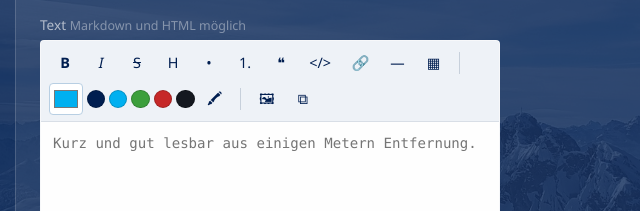
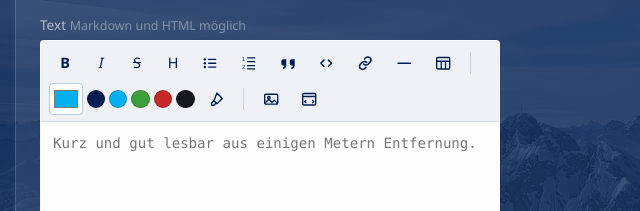
Before and after one commit to KnowledgeMonkey/infoscreen_prototype, a website: page dashboard/dashboard.html in a window 1280 px wide. Both pictures are taken after a click on the link "Mitteilungen & Termine". Shown: the part 291-502 px from the top of the page, 273-913 px from the left. Drawn offline with Linux system fonts and the light colour scheme; no server answers; files whose address does not match are found by name; a web font is replaced by a local one.

Commit message:
Super Duper fix hoffentlich geht er

```diff
--- a/dashboard/dashboard.html
+++ b/dashboard/dashboard.html
@@ -5,7 +5,7 @@
     <meta name="viewport" content="width=device-width, initial-scale=1.0">
     <meta http-equiv="Cache-Control" content="no-store">
     <title>Infoscreen – Dashboard</title>
-    <link rel="stylesheet" href="stylesheets/dashboard.css?v=14">
+    <link rel="stylesheet" href="stylesheets/dashboard.css?v=15">
 </head>
 <body>
     <nav class="sidebar">
@@ -264,8 +264,8 @@
 
     <script src="/vendor/marked.js"></script>
     <script src="/vendor/purify.js"></script>
-    <script src="/shared/inhalt.js?v=14"></script>
-    <script src="scripts/dashboard.js?v=14"></script>
-    <script src="scripts/editor.js?v=14"></script>
+    <script src="/shared/inhalt.js?v=15"></script>
+    <script src="scripts/dashboard.js?v=15"></script>
+    <script src="scripts/editor.js?v=15"></script>
 </body>
 </html>
--- a/dashboard/scripts/dashboard.js
+++ b/dashboard/scripts/dashboard.js
@@ -198,7 +198,10 @@ async function ladeDateien() {
 
     data.ordner.forEach(name => {
         const row = document.createElement('tr');
-        row.innerHTML = `<td class="folder-row">📁 ${escapeText(name)}</td><td>Ordner</td><td>-</td><td></td>`;
+        row.innerHTML = `<td class="folder-row">
+            <svg viewBox="0 0 24 24" class="ordner-icon" aria-hidden="true">
+                <path d="M3 6.5A1.5 1.5 0 0 1 4.5 5h4l2 2h9A1.5 1.5 0 0 1 21 8.5v9A1.5 1.5 0 0 1 19.5 19h-15A1.5 1.5 0 0 1 3 17.5z" fill="currentColor"/>
+            </svg>${escapeText(name)}</td><td>Ordner</td><td>-</td><td></td>`;
         row.querySelector('.folder-row').addEventListener('click', () => {
             aktuellerPfad = aktuellerPfad ? aktuellerPfad + '/' + name : name;
             renderBreadcrumb();
--- a/dashboard/scripts/editor.js
+++ b/dashboard/scripts/editor.js
@@ -50,18 +50,37 @@
         aktualisiereVorschau();
     }
 
+    // Gezeichnete Symbole statt Emoji: auf Linux ist oft keine Emoji-Schrift
+    // installiert, dann stuenden hier nur leere Kaestchen.
+    function svg(inhalt, box) {
+        return `<svg viewBox="${box || '0 0 24 24'}" class="werkzeug-icon" aria-hidden="true">${inhalt}</svg>`;
+    }
+
+    const SYMBOL = {
+        zitat: svg('<path d="M9 7H5.5A2.5 2.5 0 0 0 3 9.5v3A2.5 2.5 0 0 0 5.5 15H7c0 1.5-.8 2.4-2 2.8V20c3-.6 4.5-2.6 4.5-5.6V7zm11 0h-3.5A2.5 2.5 0 0 0 14 9.5v3a2.5 2.5 0 0 0 2.5 2.5H18c0 1.5-.8 2.4-2 2.8V20c3-.6 4.5-2.6 4.5-5.6V7z" fill="currentColor"/>'),
+        link: svg('<g fill="none" stroke="currentColor" stroke-width="2" stroke-linecap="round"><path d="M10 13a4 4 0 0 0 5.7.3l2.6-2.6a4 4 0 0 0-5.7-5.7l-1.5 1.5"/><path d="M14 11a4 4 0 0 0-5.7-.3l-2.6 2.6a4 4 0 0 0 5.7 5.7l1.5-1.5"/></g>'),
+        linie: svg('<path d="M4 12h16" stroke="currentColor" stroke-width="2" stroke-linecap="round"/>'),
+        tabelle: svg('<g fill="none" stroke="currentColor" stroke-width="1.8"><rect x="3.5" y="4.5" width="17" height="15" rx="1.5"/><path d="M3.5 9.5h17M9.5 9.5v10M15 9.5v10"/></g>'),
+        liste: svg('<g fill="currentColor"><circle cx="5" cy="7" r="1.6"/><circle cx="5" cy="12" r="1.6"/><circle cx="5" cy="17" r="1.6"/><rect x="9" y="6.2" width="11" height="1.7" rx=".8"/><rect x="9" y="11.2" width="11" height="1.7" rx=".8"/><rect x="9" y="16.2" width="11" height="1.7" rx=".8"/></g>'),
+        nummern: svg('<g fill="currentColor"><text x="2.5" y="9" font-size="7" font-family="sans-serif">1</text><text x="2.5" y="19" font-size="7" font-family="sans-serif">2</text><rect x="9" y="4.2" width="11" height="1.7" rx=".8"/><rect x="9" y="9.2" width="11" height="1.7" rx=".8"/><rect x="9" y="14.2" width="11" height="1.7" rx=".8"/><rect x="9" y="18.5" width="11" height="1.7" rx=".8"/></g>'),
+        marker: svg('<g fill="none" stroke="currentColor" stroke-width="1.8" stroke-linejoin="round"><path d="M13 4l7 7-7 7-4-4z"/><path d="M9 14l-3 3v3h3l3-3"/></g>'),
+        bild: svg('<g fill="none" stroke="currentColor" stroke-width="1.8"><rect x="3.5" y="5.5" width="17" height="13" rx="1.5"/><circle cx="9" cy="10" r="1.6"/><path d="M4 17l5-5 4 4 3-2.5 4 3.5"/></g>'),
+        einbetten: svg('<g fill="none" stroke="currentColor" stroke-width="1.8"><rect x="3.5" y="4.5" width="17" height="15" rx="1.5"/><path d="M3.5 8.5h17"/><path d="M8 13l-2 2 2 2M16 13l2 2-2 2"/></g>'),
+        code: svg('<g fill="none" stroke="currentColor" stroke-width="2" stroke-linecap="round" stroke-linejoin="round"><path d="M9 8l-4 4 4 4M15 8l4 4-4 4"/></g>')
+    };
+
     const WERKZEUGE = [
         { titel: 'Fett',          text: 'B',  stil: 'font-weight:700',      tun: () => umschliessen('**', '**', 'Text') },
         { titel: 'Kursiv',        text: 'I',  stil: 'font-style:italic',    tun: () => umschliessen('*', '*', 'Text') },
         { titel: 'Durchgestrichen', text: 'S', stil: 'text-decoration:line-through', tun: () => umschliessen('~~', '~~', 'Text') },
         { titel: 'Überschrift',   text: 'H',  tun: () => zeilenPraefix('## ') },
-        { titel: 'Liste',         text: '•',  tun: () => zeilenPraefix('- ') },
-        { titel: 'Nummerierte Liste', text: '1.', tun: () => zeilenPraefix('1. ') },
-        { titel: 'Zitat',         text: '❝',  tun: () => zeilenPraefix('> ') },
-        { titel: 'Code',          text: '</>', tun: () => umschliessen('`', '`', 'Code') },
-        { titel: 'Link',          text: '🔗', tun: () => umschliessen('[', '](https://)', 'Beschriftung') },
-        { titel: 'Trennlinie',    text: '—',  tun: () => einfuegen('\n\n---\n\n') },
-        { titel: 'Tabelle',       text: '▦',  tun: () => einfuegen('\n\n| Spalte | Spalte |\n| --- | --- |\n| Wert | Wert |\n\n') }
+        { titel: 'Liste',         html: SYMBOL.liste,     tun: () => zeilenPraefix('- ') },
+        { titel: 'Nummerierte Liste', html: SYMBOL.nummern, tun: () => zeilenPraefix('1. ') },
+        { titel: 'Zitat',         html: SYMBOL.zitat,     tun: () => zeilenPraefix('> ') },
+        { titel: 'Code',          html: SYMBOL.code,      tun: () => umschliessen('`', '`', 'Code') },
+        { titel: 'Link',          html: SYMBOL.link,      tun: () => umschliessen('[', '](https://)', 'Beschriftung') },
+        { titel: 'Trennlinie',    html: SYMBOL.linie,     tun: () => einfuegen('\n\n---\n\n') },
+        { titel: 'Tabelle',       html: SYMBOL.tabelle,   tun: () => einfuegen('\n\n| Spalte | Spalte |\n| --- | --- |\n| Wert | Wert |\n\n') }
     ];
 
     function baueLeiste() {
@@ -70,7 +89,7 @@
             knopf.type = 'button';
             knopf.className = 'werkzeug';
             knopf.title = w.titel;
-            knopf.textContent = w.text;
+            if (w.html) knopf.innerHTML = w.html; else knopf.textContent = w.text;
             if (w.stil) knopf.setAttribute('style', w.stil);
             knopf.addEventListener('click', w.tun);
             leiste.appendChild(knopf);
@@ -105,7 +124,7 @@
         marker.type = 'button';
         marker.className = 'werkzeug';
         marker.title = 'Hervorheben';
-        marker.textContent = '🖍';
+        marker.innerHTML = SYMBOL.marker;
         marker.addEventListener('click', () => umschliessen('<mark>', '</mark>', 'Text'));
         leiste.appendChild(marker);
 
@@ -115,7 +134,7 @@
         bild.type = 'button';
         bild.className = 'werkzeug';
         bild.title = 'Bild hochladen';
-        bild.textContent = '🖼';
+        bild.innerHTML = SYMBOL.bild;
         bild.addEventListener('click', () => bildFeld.click());
         leiste.appendChild(bild);
 
@@ -123,7 +142,7 @@
         einbetten.type = 'button';
         einbetten.className = 'werkzeug';
         einbetten.title = 'Webseite einbetten (iframe)';
-        einbetten.textContent = '⧉';
+        einbetten.innerHTML = SYMBOL.einbetten;
         einbetten.addEventListener('click', () => {
             einfuegen('\n<iframe src="https://" width="100%" height="320" frameborder="0"></iframe>\n');
         });
--- a/dashboard/stylesheets/dashboard.css
+++ b/dashboard/stylesheets/dashboard.css
@@ -751,3 +751,24 @@ tbody tr:hover {
     color: #8E1B16;
     font-size: 0.85rem;
 }
+
+.werkzeug-icon {
+    display: block;
+    width: 1.15rem;
+    height: 1.15rem;
+    margin: 0 auto;
+}
+
+.werkzeug {
+    display: inline-flex;
+    align-items: center;
+    justify-content: center;
+}
+
+.ordner-icon {
+    width: 1.05rem;
+    height: 1.05rem;
+    margin-right: 0.45rem;
+    vertical-align: -0.2em;
+    color: var(--vw-hellblau);
+}
--- a/display/scripts/display.js
+++ b/display/scripts/display.js
@@ -130,10 +130,13 @@ async function ladeInhalte() {
 
 function zeichneLeiste() {
     const leiste = document.getElementById('leiste');
+
     if (!einstellungen.uhrleiste) {
         leiste.hidden = true;
+        document.body.classList.remove('mit-leiste');
         return;
     }
+    document.body.classList.add('mit-leiste');
 
     const jetzt = new Date();
     const uhr = jetzt.toLocaleTimeString('de-DE', { hour: '2-digit', minute: '2-digit' });
```
Also changed, not shown: display/index.html (+3 -3 lines), display/stylesheets/display.css (+9 -2 lines).
